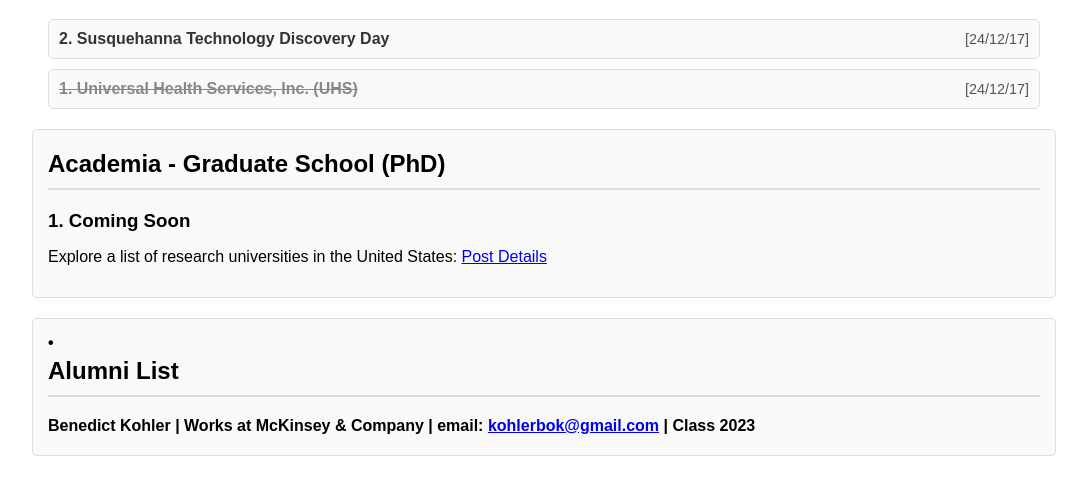
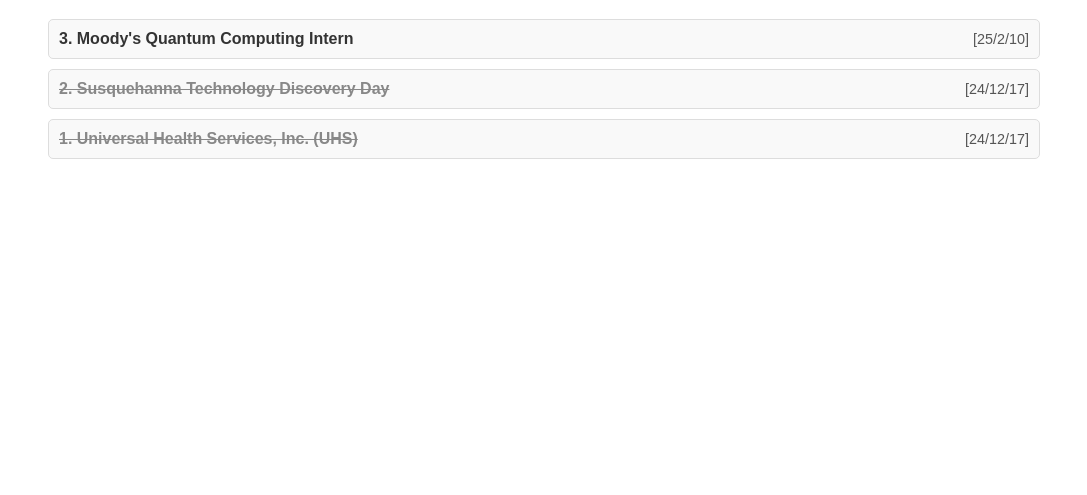
Before and after one commit to youngsunjang/youngsunjang.github.io, a plain HTML site: page industry.html in a window 1280 px wide. Shown: the part 61-556 px from the top of the page, without its empty margins (96-1183 px from the left). Drawn offline with Linux system fonts and the light colour scheme.

Commit message:
Update industry.html

```diff
--- a/industry.html
+++ b/industry.html
@@ -77,6 +77,10 @@
       <h1>Internship Opportunities</h1>
       <ul class="notice-board">
          <li>
+            <a href="moodys.html" target="_blank">3. Moody's Quantum Computing Intern</a>
+            <span class="update-date">[25/2/10]</span>
+         </li>
+         <li class="expired">
             <a href="susquehanna.html" target="_blank">2. Susquehanna Technology Discovery Day</a>
             <span class="update-date">[24/12/17]</span>
          </li>
@@ -85,18 +89,5 @@
             <span class="update-date">[24/12/17]</span>
          </li>
       </ul>
-      <div class="academia">
-         <h2 class="section-title">Academia - Graduate School (PhD)</h2>
-         <h3>1. Coming Soon</h3>
-         <p>
-            Explore a list of research universities in the United States:
-            <a href="https://en.wikipedia.org/wiki/List_of_research_universities_in_the_United_States" target="_blank">Post Details</a>
-         </p>
-      </div>
-      <div class="alumni">
-         <h2 class="section-title">Alumni List</h2>
-         <h4>Benedict Kohler | Works at McKinsey & Company | email:
-            <a href="mailto:kohlerbok@gmail.com">kohlerbok@gmail.com</a> | Class 2023</h4>
-      </div>
    </body>
 </html>
```
